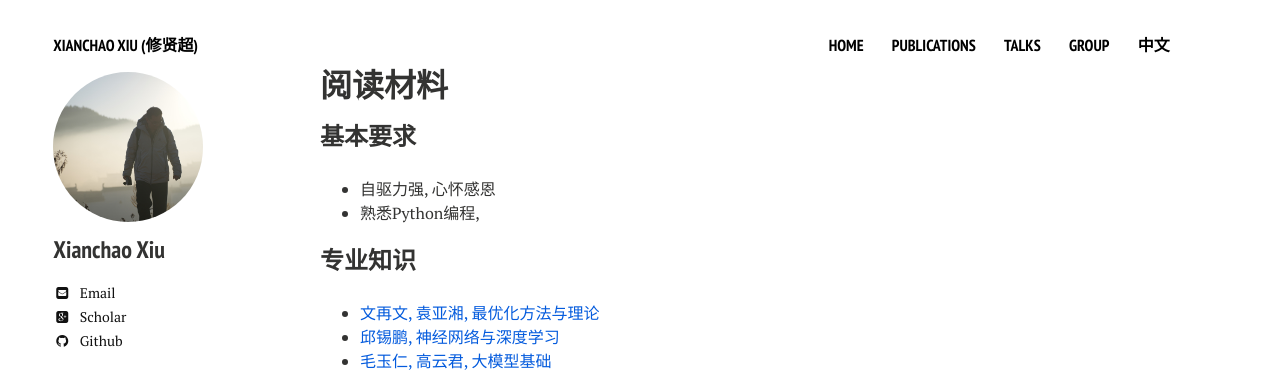
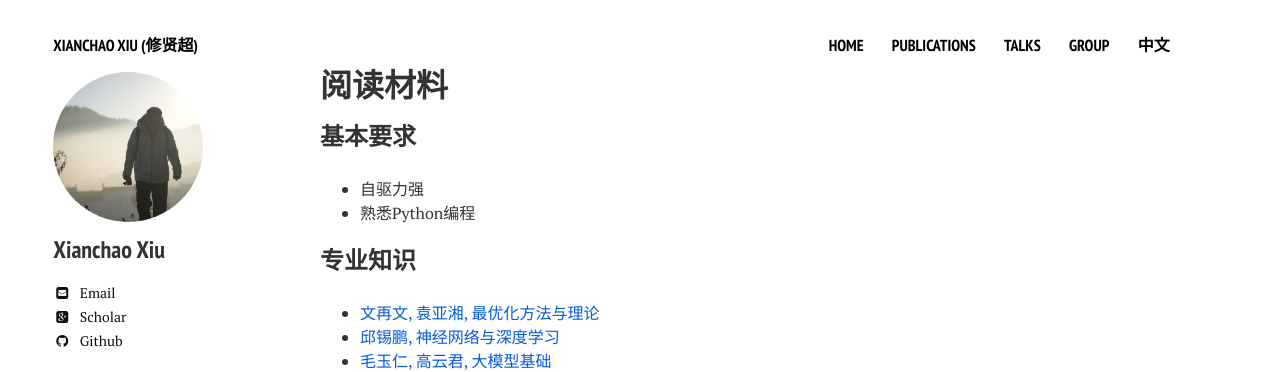
Before and after one commit to xianchaoxiu/xianchaoxiu.github.io, a Jekyll site: the page built from chinese/reading/index.md, in a window 1280 px wide. Shown: the top 372 px of the page. Built offline with Jekyll 4.4.1, drawn with Linux system fonts in a browser that asks for light colours; nearby versions of some CDN libraries.

Commit message:
Update index.md

```diff
--- a/chinese/reading/index.md
+++ b/chinese/reading/index.md
@@ -8,8 +8,8 @@ share: false
 
 
 ### 基本要求
-* 自驱力强, 心怀感恩 <br>
-* 熟悉Python编程,  <br>
+* 自驱力强 <br>
+* 熟悉Python编程  <br>
 
 
 
```
